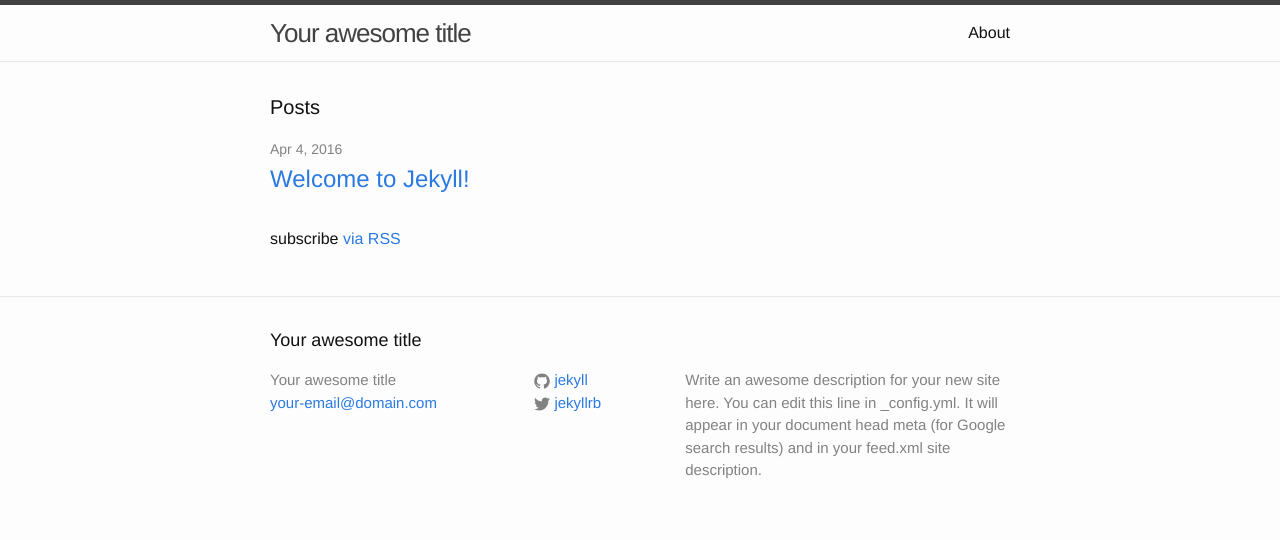
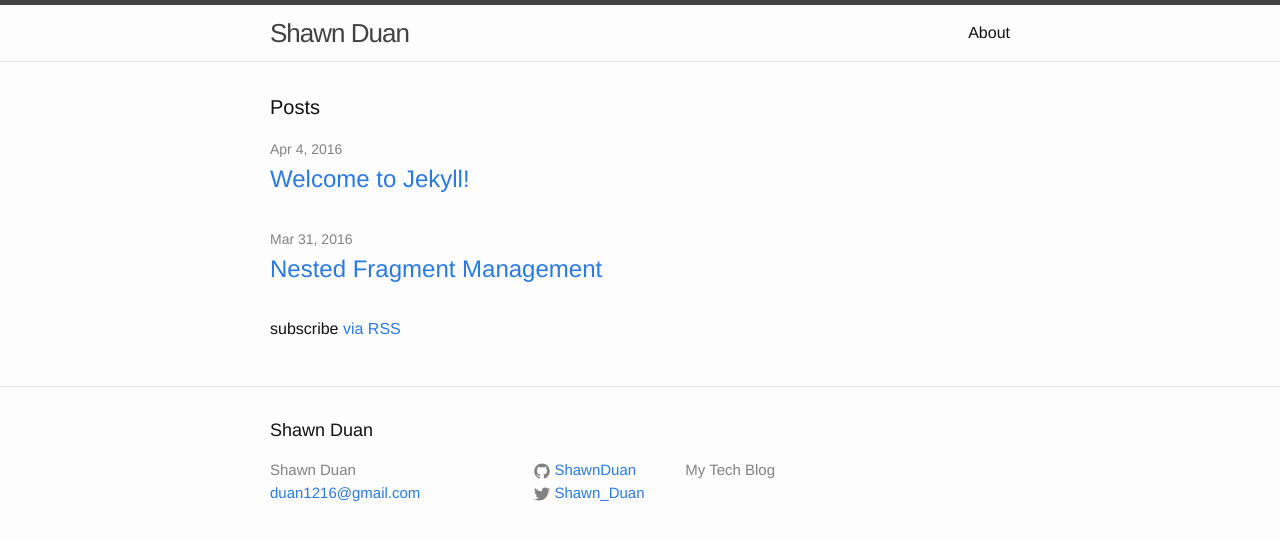
Before and after one commit to ShawnDuan/shawnduan.github.io, a Jekyll site: the page built from index.html, in a window 1280 px wide. Shown: the top 540 px of the page. Built offline with Jekyll 4.4.1, drawn with Linux system fonts in a browser that asks for light colours.

Commit message:
First post. Add CNAME.

```diff
--- /dev/null
+++ b/CNAME
@@ -0,0 +1 @@
+shawn-duan.com
--- a/_config.yml
+++ b/_config.yml
@@ -6,16 +6,14 @@
 # 'jekyll serve'. If you change this file, please restart the server process.
 
 # Site settings
-title: Your awesome title
-email: your-email@domain.com
+title: Shawn Duan
+email: duan1216@gmail.com
 description: > # this means to ignore newlines until "baseurl:"
-  Write an awesome description for your new site here. You can edit this
-  line in _config.yml. It will appear in your document head meta (for
-  Google search results) and in your feed.xml site description.
+  My Tech Blog
 baseurl: "" # the subpath of your site, e.g. /blog
-url: "http://yourdomain.com" # the base hostname & protocol for your site
-twitter_username: jekyllrb
-github_username:  jekyll
+url: "http://shawn-duan.com" # the base hostname & protocol for your site
+twitter_username: Shawn_Duan
+github_username:  ShawnDuan
 
 # Build settings
 markdown: kramdown
```
Also changed, not shown: _posts/2016-03-30-nested-fragment-management.markdown (added, +169 -0 lines).
